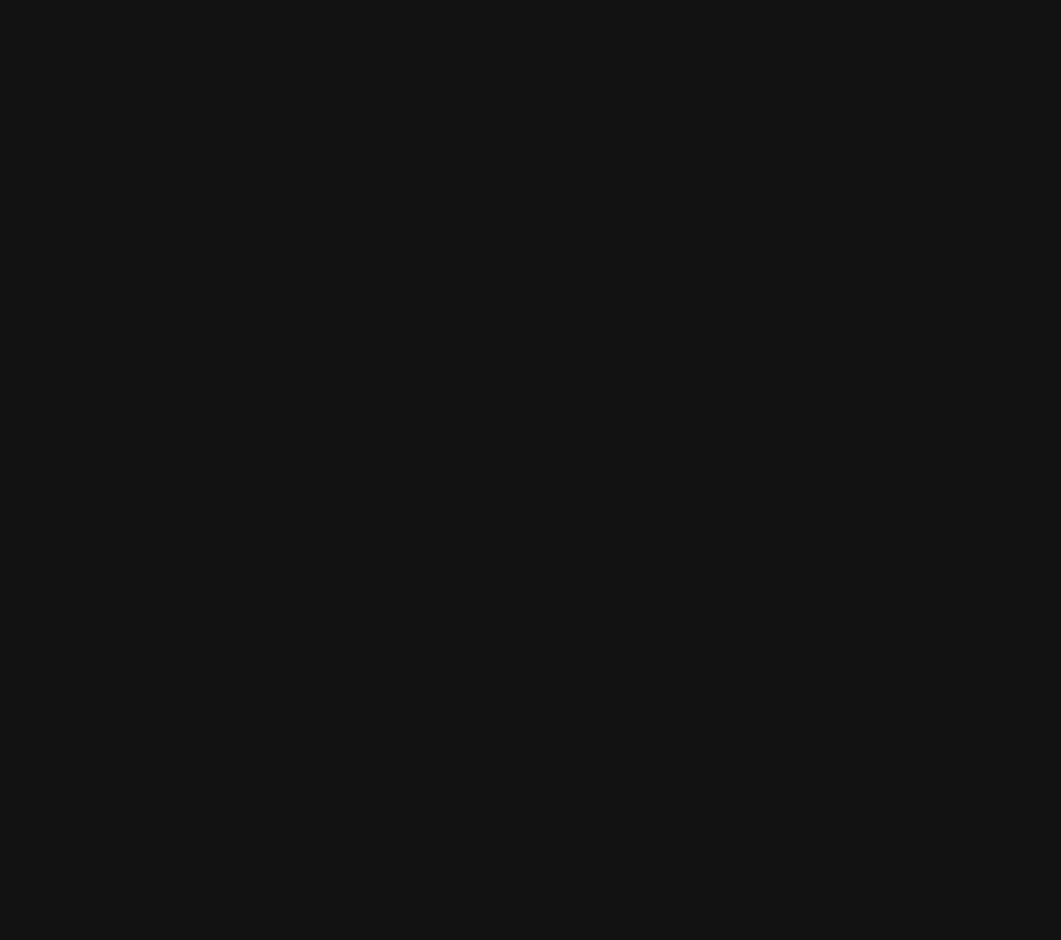
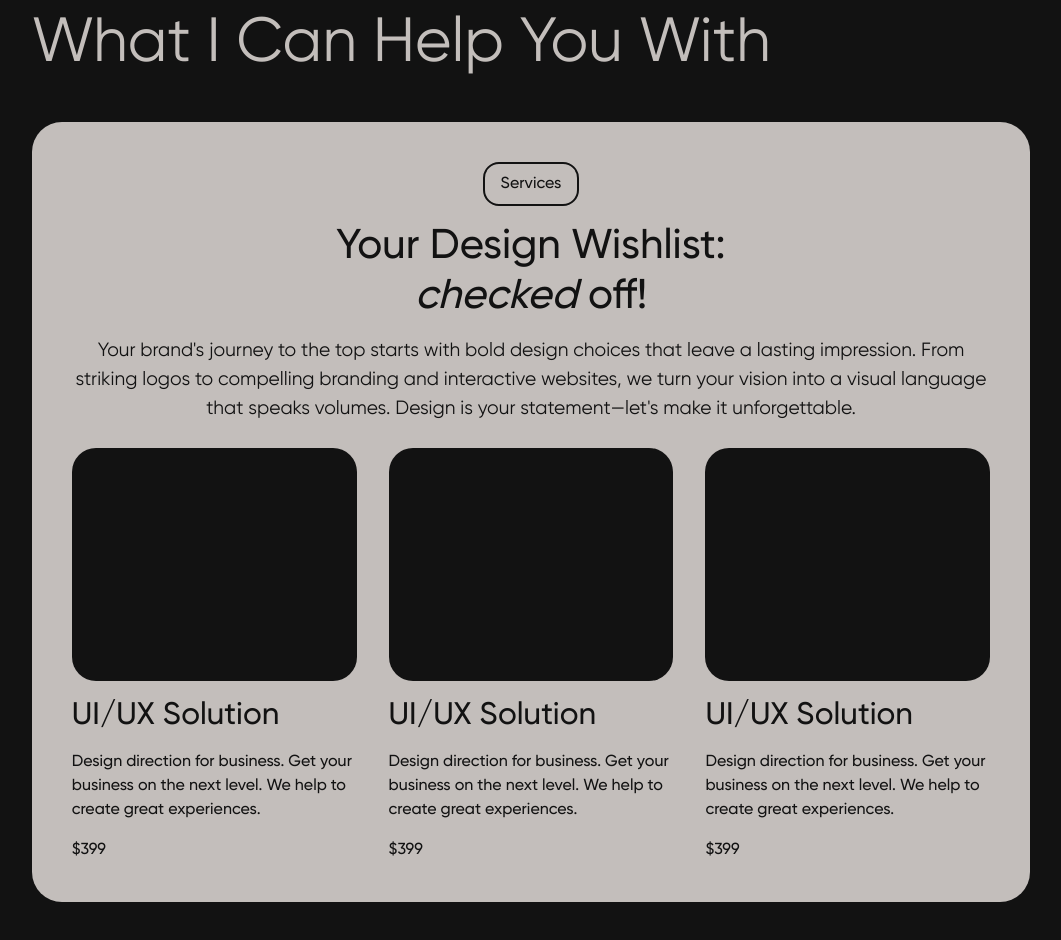
Before and after one commit to zoharkiks/theportfolyo, a Next.js app: page / in a window 1280 px wide. Shown: the part 1100-2040 px from the top of the page, without its empty margins (109-1170 px from the left). Before the commit the page ends 957 px from the top, so only its background shows below. Built offline with nearby package versions, Linux system fonts and the light colour scheme.

Commit message:
Add services card

```diff
--- a/src/app/globals.css
+++ b/src/app/globals.css
@@ -20,6 +20,9 @@
   --container-padding: calc(var(--gap) * 1);
 
   --gap: calc(var(--title-size) * 0.3);
+
+  /* Border Radius */
+  --radius-l: 30px;
 }
 
 /* ------------------------- Typography -------------------------------------------------- */
@@ -37,13 +40,13 @@ h2 {
 
 h3 {
   font-weight: 400;
-  font-size: calc(var(--title-size) * 1.3 / 4);
+  font-size: calc(var(--title-size) * 1.3 / 3);
   line-height: 1.2;
 }
 
 h4 {
   font-weight: 400;
-  font-size: calc(var(--title-size) * 0.2);
+  font-size: calc(var(--title-size) * 1.3 / 4);
   line-height: 1.2;
 }
 
@@ -94,7 +97,7 @@ span {
   label {
     display: flex;
     flex-direction: column;
-    justify-content:center;
+    justify-content: center;
     width: 50px;
     cursor: pointer;
   }
@@ -130,7 +133,7 @@ span {
 
   input[type="checkbox"]:checked ~ span:nth-of-type(2) {
     transform-origin: top;
-    transform: rotatez(-45deg) ;
+    transform: rotatez(-45deg);
   }
 
   input[type="checkbox"]:checked ~ span:nth-of-type(3) {
--- a/src/app/page.js
+++ b/src/app/page.js
@@ -1,10 +1,12 @@
 import Hero from "@/components/Hero";
+import Services from "@/components/Services";
 import Image from "next/image";
 
 export default function Home() {
   return (
     <main className="py-10">
      <Hero/>
+     <Services/>
     </main>
   );
 }
--- a/src/components/Button.jsx
+++ b/src/components/Button.jsx
@@ -6,10 +6,7 @@ const button = cva(" rounded-2xl border-2", {
     intent: {
       primary: [" text-primary font-medium border-accent"],
       secondary: [
-        "bg-white",
-        "text-gray-800",
-        "border-gray-400",
-        "hover:bg-gray-100",
+        "border-background text-background font-medium",
       ],
     },
     size: {
--- /dev/null
+++ b/src/components/ServiceCard.jsx
@@ -0,0 +1,18 @@
+import React from "react";
+
+const ServiceCard = () => {
+  return (
+    <div className="flex flex-col w-full gap-4">
+      <div className="bg-background rounded-3xl h-[233px] "></div>
+
+      <h4 className="font-medium">UI/UX Solution</h4>
+      <p className="text-base font-medium">
+        Design direction for business. Get your business on the next level. We
+        help to create great experiences.
+      </p>
+      <span className="font-medium">$399</span>
+    </div>
+  );
+};
+
+export default ServiceCard;
--- /dev/null
+++ b/src/components/Services.jsx
@@ -0,0 +1,39 @@
+import React from "react";
+import { Button } from "./Button";
+import ServiceCard from "./ServiceCard";
+
+const Services = () => {
+  return (
+    <section>
+      <div className="container">
+        <h2>What I Can Help You With</h2>
+        <div className="flex flex-col mt-10 items-center bg-primary text-background rounded-[var(--radius-l)] px-10 py-10">
+          <Button intent={"secondary"}>Services</Button>
+          <div className="flex flex-col items-center mt-4">
+            <h3 className="font-medium">Your Design Wishlist:</h3>
+            <h3 className="font-medium">
+              {" "}
+              <span className="italic">checked </span>
+              off!
+            </h3>
+          </div>
+          <p className="mt-4 text-center">
+            Your brand's journey to the top starts with bold design choices that
+            leave a lasting impression. From striking logos to compelling
+            branding and interactive websites, we turn your vision into a visual
+            language that speaks volumes. Design is your statement—let's make it
+            unforgettable.
+          </p>
+
+          <div className="grid w-full gap-8 mt-6 md:grid-cols-3">
+            <ServiceCard />
+            <ServiceCard />
+            <ServiceCard />
+          </div>
+        </div>
+      </div>
+    </section>
+  );
+};
+
+export default Services;
```
